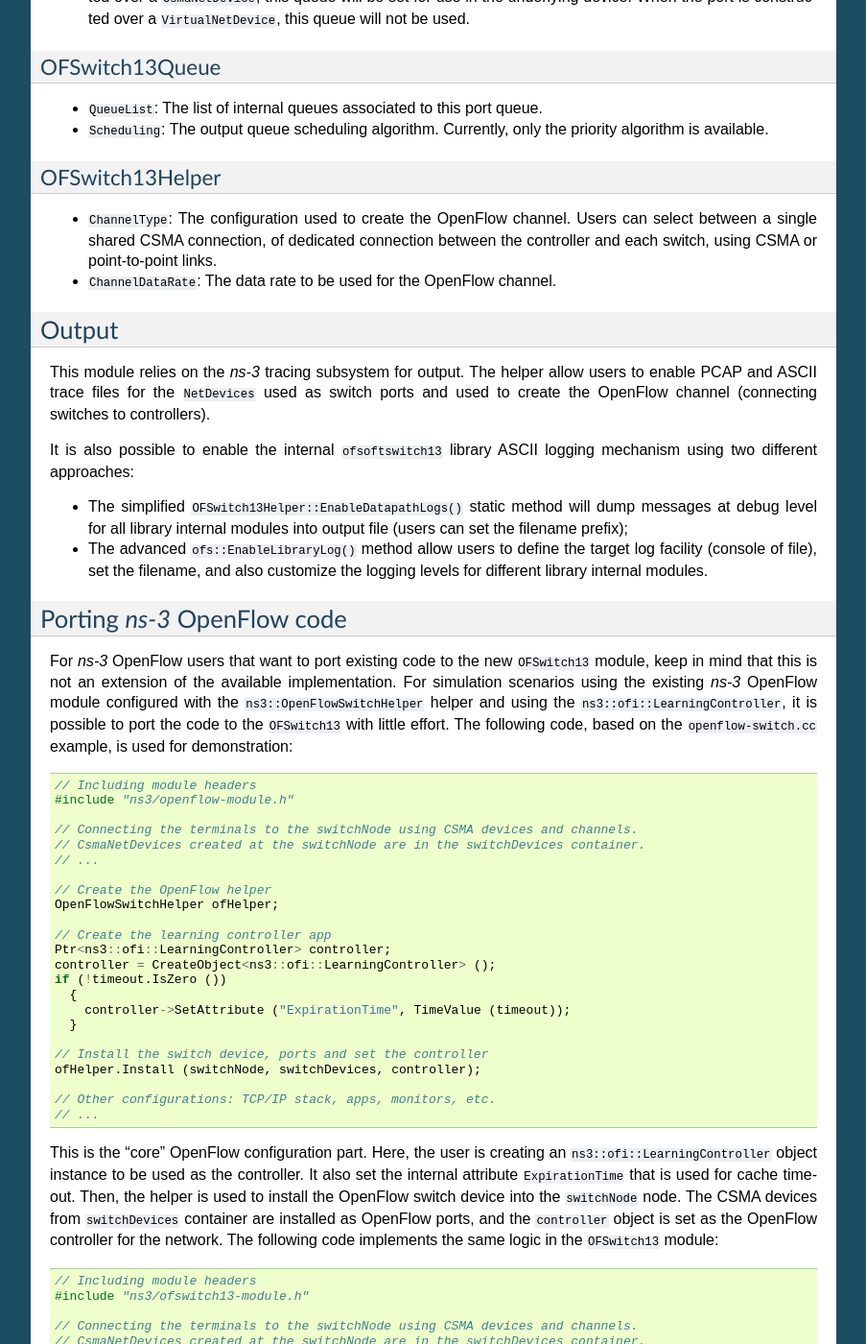
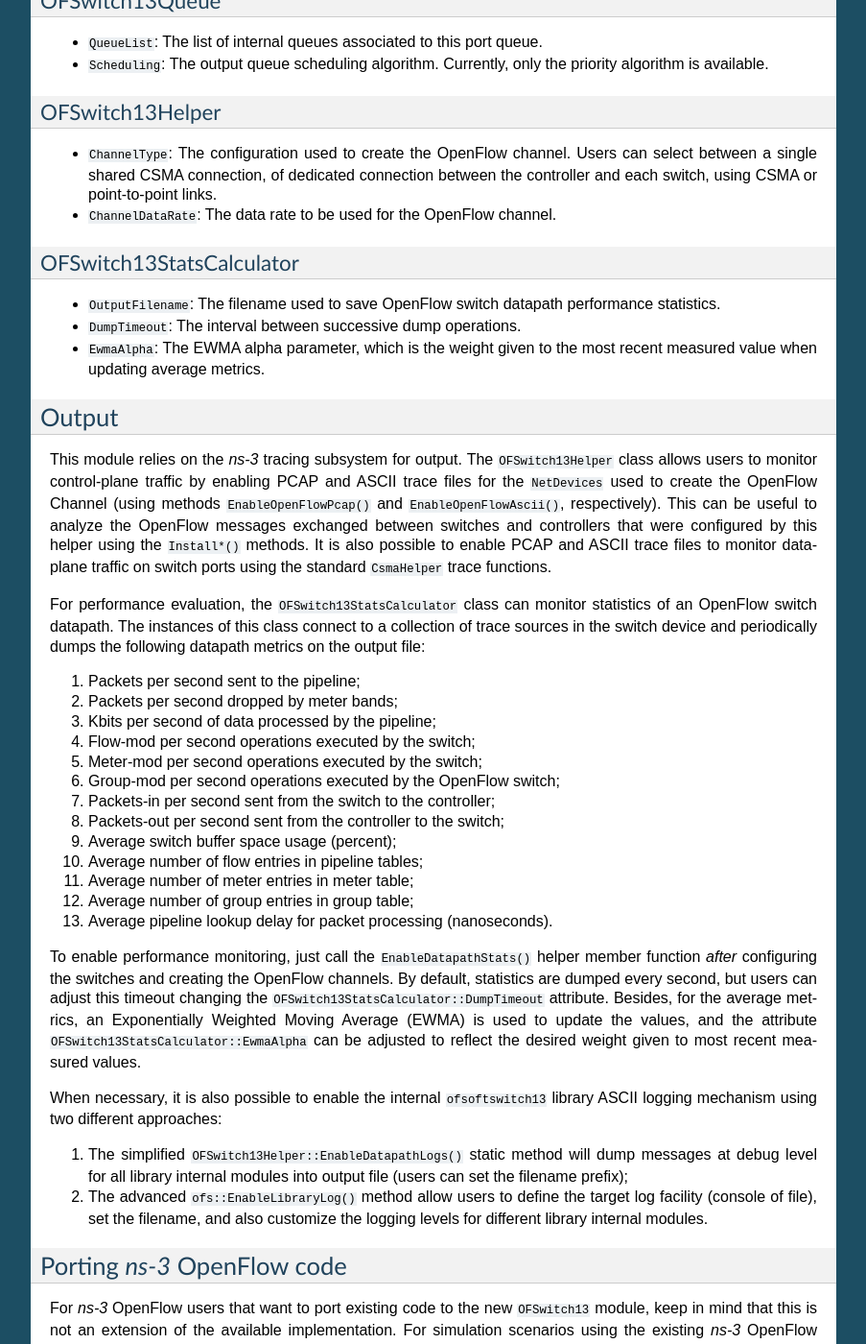
Before and after one commit to ljerezchaves/ofswitch13, a Sphinx documentation site: the page built from doc/source/ofswitch13-usage.rst, in a window 1280 px wide and 1400 px high, scrolled down 4479 px. Shown: the whole window at 96% size, without its empty margins (198-1101 px from the left). Built offline with Sphinx 7.4.7, drawn with Linux system fonts in a browser that asks for light colours; formulas are drawn with MathJax 3; some of the changed text lies outside the part shown.

Commit message:
Introducing the OFSwitch13StatsCalculator, witch can be used for switch performance monitoring.

```diff
--- a/doc/source/ofswitch13-usage.rst
+++ b/doc/source/ofswitch13-usage.rst
@@ -261,14 +261,9 @@ the connections between switches and controllers. After calling this method,
 you'll not be allowed to install more switches nor controllers using this
 helper.
 
-The helper allows users to enable PCAP and ASCII traces for the OpenFlow
-channel through methods ``EnableOpenFlowPcap()`` and ``EnableOpenFlowAscii()``,
-respectively. These trace files can be used to analyze the OpenFlow messages
-exchanged between switches and controllers that were configured by this helper
-using the ``Install*()`` methods. The helper can also enable the
-``ofsoftswitch13`` library internal logging system through the
-``EnableDatapathLogs()`` static method, which will dump the library log
-messages to an output file.
+This helper also allow users to enable some module outputs that can be used for
+traffic monitoring and performance evaluation. Please, check the :ref:`output`
+section for detailed information.
 
 Attributes
 ==========
@@ -323,24 +318,70 @@ OFSwitch13Helper
 
 * ``ChannelDataRate``: The data rate to be used for the OpenFlow channel.
 
+OFSwitch13StatsCalculator
+#########################
+
+* ``OutputFilename``: The filename used to save OpenFlow switch datapath
+  performance statistics.
+
+* ``DumpTimeout``: The interval between successive dump operations.
+
+* ``EwmaAlpha``: The EWMA alpha parameter, which is the weight given to the
+  most recent measured value when updating average metrics.
+
+.. _output:
+
 Output
 ======
 
-This module relies on the |ns3| tracing subsystem for output. The helper allow
-users to enable PCAP and ASCII trace files for the ``NetDevices`` used as
-switch ports and used to create the OpenFlow channel (connecting switches to
-controllers).
+This module relies on the |ns3| tracing subsystem for output. The
+``OFSwitch13Helper`` class allows users to monitor control-plane traffic by
+enabling PCAP and ASCII trace files for the ``NetDevices`` used to create the
+OpenFlow Channel (using methods ``EnableOpenFlowPcap()`` and
+``EnableOpenFlowAscii()``, respectively). This can be useful to analyze the
+OpenFlow messages exchanged between switches and controllers that were
+configured by this helper using the ``Install*()`` methods. It is also
+possible to enable PCAP and ASCII trace files to monitor data-plane traffic on
+switch ports using the standard ``CsmaHelper`` trace functions.
 
-It is also possible to enable the internal ``ofsoftswitch13`` library ASCII
-logging mechanism using two different approaches:
+For performance evaluation, the ``OFSwitch13StatsCalculator`` class can monitor
+statistics of an OpenFlow switch datapath. The instances of this class connect
+to a collection of trace sources in the switch device and periodically dumps
+the following datapath metrics on the output file:
 
-* The simplified ``OFSwitch13Helper::EnableDatapathLogs()``
-  static method will dump messages at debug level for all library internal
-  modules into output file (users can set the filename prefix);
+#. Packets per second sent to the pipeline;
+#. Packets per second dropped by meter bands;
+#. Kbits per second of data processed by the pipeline;
+#. Flow-mod per second operations executed by the switch;
+#. Meter-mod per second operations executed by the switch;
+#. Group-mod per second operations executed by the OpenFlow switch;
+#. Packets-in per second sent from the switch to the controller;
+#. Packets-out per second sent from the controller to the switch;
+#. Average switch buffer space usage (percent);
+#. Average number of flow entries in pipeline tables;
+#. Average number of meter entries in meter table;
+#. Average number of group entries in group table;
+#. Average pipeline lookup delay for packet processing (nanoseconds).
 
-* The advanced ``ofs::EnableLibraryLog()`` method allow users to
-  define the target log facility (console of file), set the filename, and also
-  customize the logging levels for different library internal modules.
+To enable performance monitoring, just call the ``EnableDatapathStats()``
+helper member function *after* configuring the switches and creating the
+OpenFlow channels. By default, statistics are dumped every second, but users
+can adjust this timeout changing the ``OFSwitch13StatsCalculator::DumpTimeout``
+attribute. Besides, for the average metrics, an Exponentially Weighted Moving
+Average (EWMA) is used to update the values, and the attribute
+``OFSwitch13StatsCalculator::EwmaAlpha`` can be adjusted to reflect the desired
+weight given to most recent measured values.
+
+When necessary, it is also possible to enable the internal ``ofsoftswitch13``
+library ASCII logging mechanism using two different approaches:
+
+#. The simplified ``OFSwitch13Helper::EnableDatapathLogs()``
+   static method will dump messages at debug level for all library internal
+   modules into output file (users can set the filename prefix);
+
+#. The advanced ``ofs::EnableLibraryLog()`` method allow users to
+   define the target log facility (console of file), set the filename, and also
+   customize the logging levels for different library internal modules.
 
 .. _port-coding:
 
```
Also changed, not shown: 5 other files.
